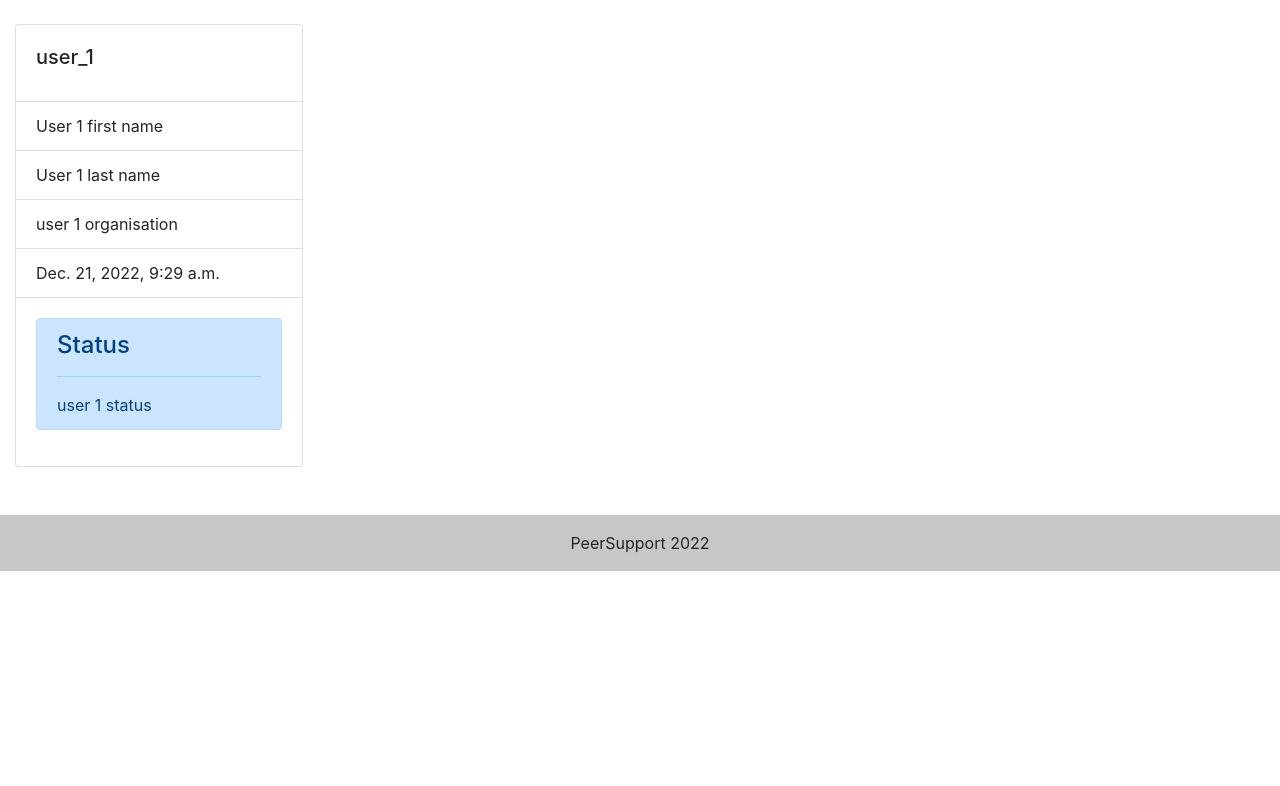
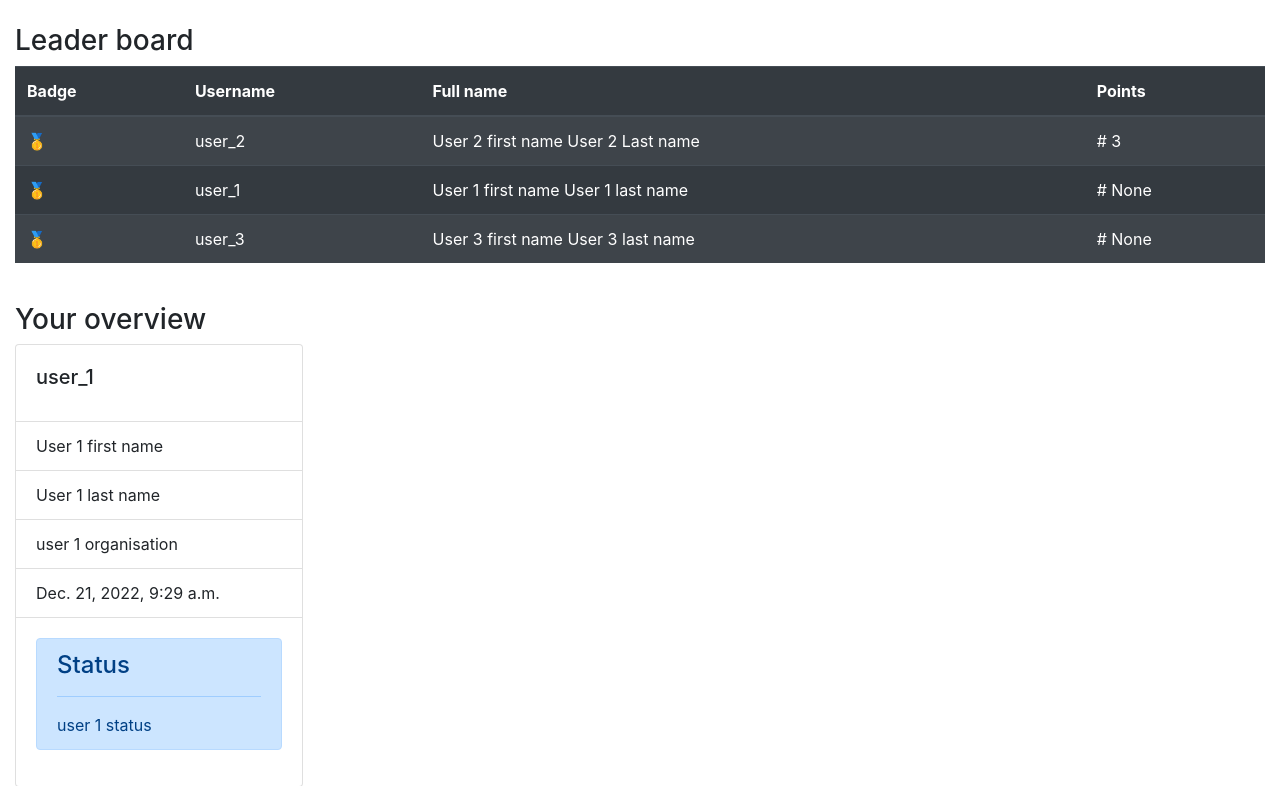
Before and after one commit to AlexeiaW/final, a Django app: page / in a window 1280 px wide. Shown: the part 56-842 px from the top of the page. Before the commit the page ends 627 px from the top, so only its background shows below. Run offline with Django 3.2, Linux system fonts and the light colour scheme; a user stored in the database is signed in; data comes from the database, SQL or seed files in the repository; both versions use the stored data as it was after the commit; parts of the project's set-up code (start-up, migrations or seed data) failed here and were passed over; some libraries are stand-ins or nearby versions.

Commit message:
wip leaderboard

```diff
--- a/final_main_root/final_main_app/templates/index.html
+++ b/final_main_root/final_main_app/templates/index.html
@@ -1,5 +1,29 @@
 {% extends "./base.html" %} {% block content %} {% if user.is_authenticated %}
 <br />
+<h3>Leader board</h3>
+<table class="table table-striped table-dark">
+  <thead>
+    <tr>
+      <th scope="col">Badge</th>
+      <th scope="col">Username</th>
+      <th scope="col">Full name</th>
+      <th scope="col">Points</th>
+    </tr>
+  </thead>
+  <tbody>
+    {% for appuserob in users_sorted %}
+    <tr>
+      <th scope="row">🥇</th>
+      <td>{{appuserob}}</td>
+      <td>{{appuserob.user.first_name}} {{appuserob.user.last_name}}</td>
+      <td># {{appuserob.upvote_sum}} </td>
+    </tr>
+    {% endfor %}
+  </tbody>
+</table>
+
+<br />
+<h3>Your overview</h3>
 <div class="card" style="width: 18rem">
   <!-- <img class="card-img-top" src="..." alt="Card image cap" /> -->
   <div class="card-body">
--- a/final_main_root/final_main_app/views.py
+++ b/final_main_root/final_main_app/views.py
@@ -12,6 +12,7 @@ from django.views.generic import DetailView, CreateView, UpdateView
 from django.views.generic.list import ListView
 from django.contrib.auth.mixins import LoginRequiredMixin
 from django.utils import timezone
+from django.db.models import Count, Sum, F
 
 # Update user
 
@@ -107,8 +108,12 @@ def index(request):
     if not request.user.is_authenticated:
         return render(request, 'index.html')
     else:
+        users_sorted = AppUser.objects.all().order_by(
+            "-answers__upvotes").annotate(upvote_sum=Sum('answers__upvotes'))
+
         return render(request, 'index.html', {
-            'appuser': request.user.appuser
+            'appuser': request.user.appuser,
+            'users_sorted':  users_sorted
         })
 
 
```
Also changed, not shown: final_main_root/db.sqlite3.
